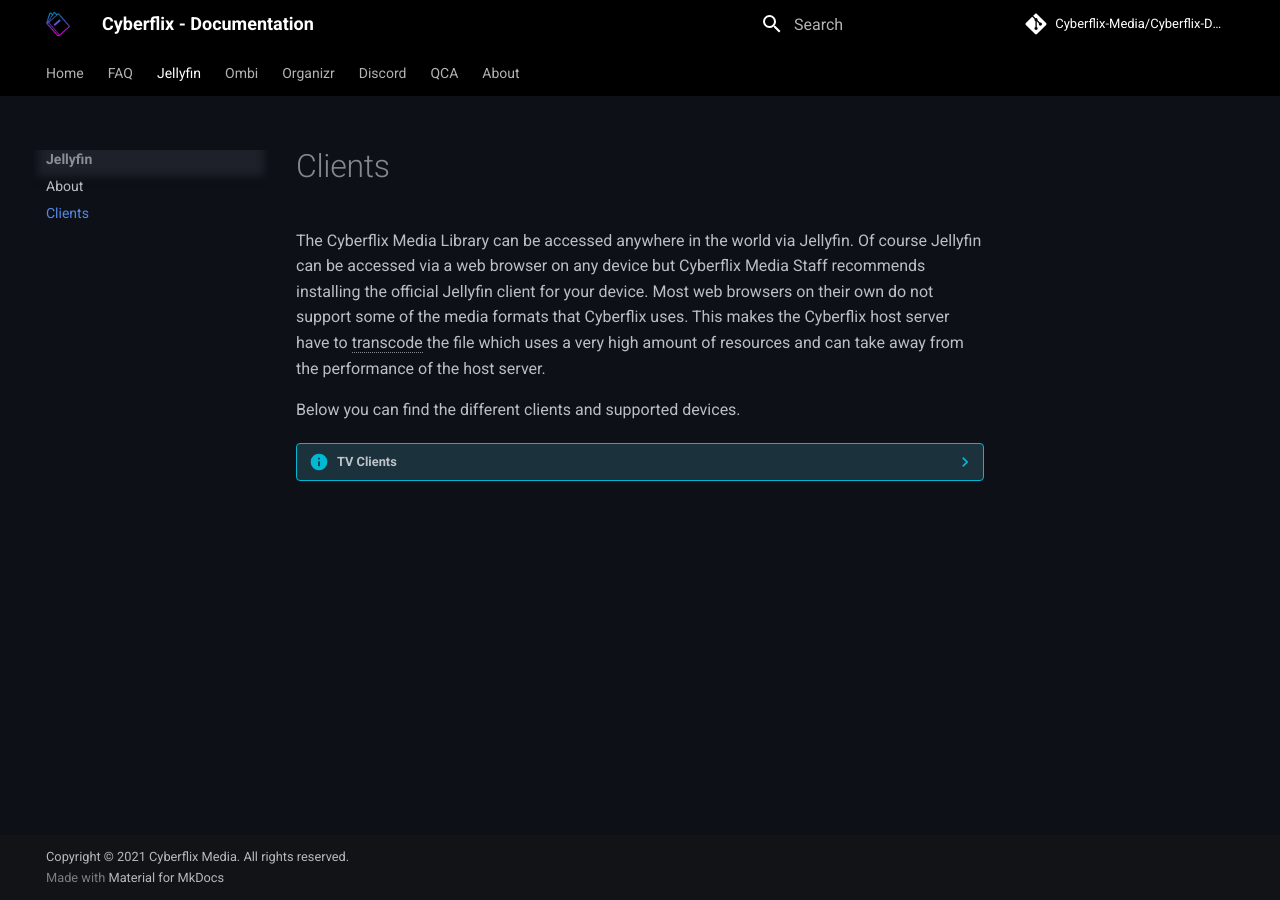
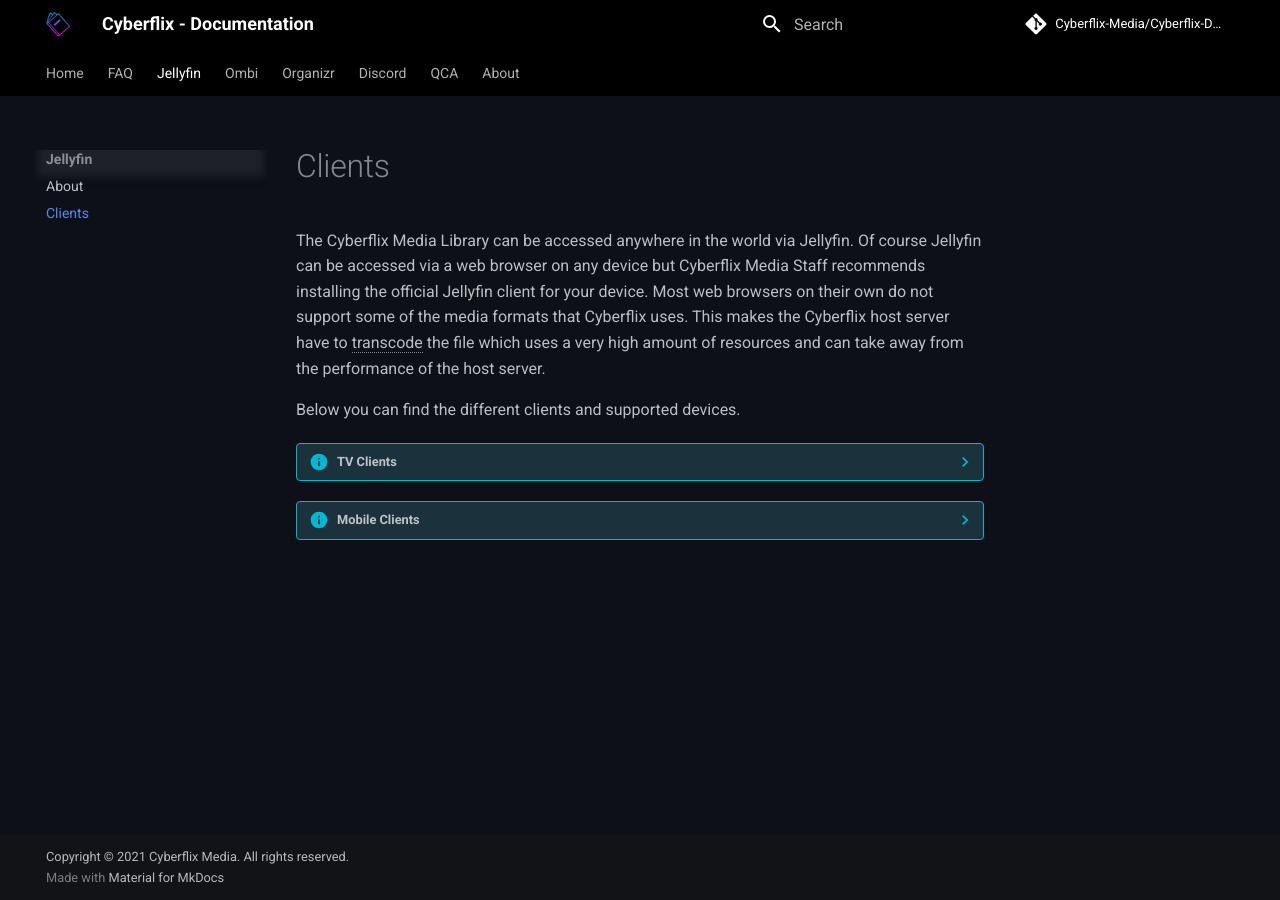
Before and after one commit to Cyberflix-Media/Cyberflix-Docs, an MkDocs documentation site: the page built from docs/jellyfin/clients.md, in a window 1280 px wide. Built offline with MkDocs 1.6.1 and Material for MkDocs 9.7.7, drawn with Linux system fonts in a browser that asks for light colours; comment, search, counter and statistics services are not loaded.

Commit message:
Update clients.md

```diff
--- a/docs/jellyfin/clients.md
+++ b/docs/jellyfin/clients.md
@@ -18,8 +18,8 @@
     | <img src="https://www.cyberflix.io/archive/assets/images/Logos/Clients/infuse.svg" width="50%"/> | <img src="https://www.cyberflix.io/archive/assets/images/Logos/Clients/mrmc.svg" width="50%"/> | <img src="https://www.cyberflix.io/archive/assets/images/Logos/Clients/webOS.svg" width="50%"/> |
     |:-----------------------------------------------------------------:|:--------------------------------------------------------------:|:--------------------------------------------------------------:|
     | <h1>Infuse</h1>                                                      | <h1>MrMC</h1>                                                      | <h1>LG webOS</h1>                                                      |
-    | <h3>3rd Party: Apple TV</h3>                             | <h3>3rd Party: Android/Fire TV, Apple TV</h3>                        |                        |
-    | [Go to App Store][5]{ .md-button }| [Go to Play Store][6]{ .md-button }                       |<h4>Coming Soon</h4>                        |
+    | <h3>3rd Party: Apple TV</h3>                             | <h3>3rd Party: Android/Fire TV, Apple TV</h3>                        |<h4>Coming Soon</h4>                        |
+    | [Go to App Store][5]{ .md-button }| [Go to Play Store][6]{ .md-button }                       |                        |
     |                              | [Go to App Store][7]{ .md-button }                        |                        |
     |                              | [Go to Amazon Store][8]{ .md-button }                        |                        |
 
@@ -27,6 +27,27 @@
     |:-----------------------------------------------------------------:|:--------------------------------------------------------------:|:--------------------------------------------------------------:|
     | <h1>Samsung Tizen</h1>                                                      | <h1>Google Cast</h1>                                                      | <h1>AirPlay</h1>                                                      |
     | <h4>Coming Soon</h4>| <h4>Chromecast • Nest • Android TV • Others</h4> |<h4>iPhones • Macs • iPads • Apple TV • Others</h4>                        |
+
+??? info "Mobile Clients"
+
+    | <img src="https://www.cyberflix.io/archive/assets/images/Logos/Clients/android.svg" width="50%"/> | <img src="https://www.cyberflix.io/archive/assets/images/Logos/Clients/ios.svg" width="50%"/> | <img src="https://www.cyberflix.io/archive/assets/images/Logos/Clients/roku.svg" width="50%"/> |
+    |:-----------------------------------------------------------------:|:--------------------------------------------------------------:|:--------------------------------------------------------------:|
+    | <h1>Android TV</h1>                                                      | <h1>Fire TV</h1>                                                      | <h1>Roku</h1>                                                      |
+    | [Go to Play Store][1]{ .md-button }                             | [Go to Amazon Store][2]{ .md-button }                        |[Go to Channel Store][3]{ .md-button }                        |
+
+    | <img src="https://www.cyberflix.io/archive/assets/images/Logos/Clients/kodi.svg" width="50%"/> | <img src="https://www.cyberflix.io/archive/assets/images/Logos/Clients/xbox.svg" width="50%"/> | <img src="https://www.cyberflix.io/archive/assets/images/Logos/Clients/infuse.svg" width="50%"/> |
+    |:-----------------------------------------------------------------:|:--------------------------------------------------------------:|:--------------------------------------------------------------:|
+    | <h1>Kodi</h1>                                                      | <h1>Xbox</h1>                                                      |
+    | [Go to Play Store][5]{ .md-button }| [Go to App Store][6]{ .md-button }                       |
+    | [Go to F-Droid][7]{ .md-button }|                        |
+
+    | <img src="https://www.cyberflix.io/archive/assets/images/Logos/Clients/infuse.svg" width="50%"/> | <img src="https://www.cyberflix.io/archive/assets/images/Logos/Clients/mrmc.svg" width="50%"/> |
+    |:-----------------------------------------------------------------:|:--------------------------------------------------------------:|
+    | <h1>Infuse</h1>                                                      | <h1>MrMC</h1>                                                      |
+    | <h3>3rd Party: Apple TV</h3>                             | <h3>3rd Party: Android/Fire TV, Apple TV</h3>                        |
+    | [Go to App Store][5]{ .md-button }| [Go to Play Store][6]{ .md-button }                       |
+    |                              | [Go to App Store][7]{ .md-button }                        |
+    |                              | [Go to Amazon Store][8]{ .md-button }                        |
 
 
 
```
